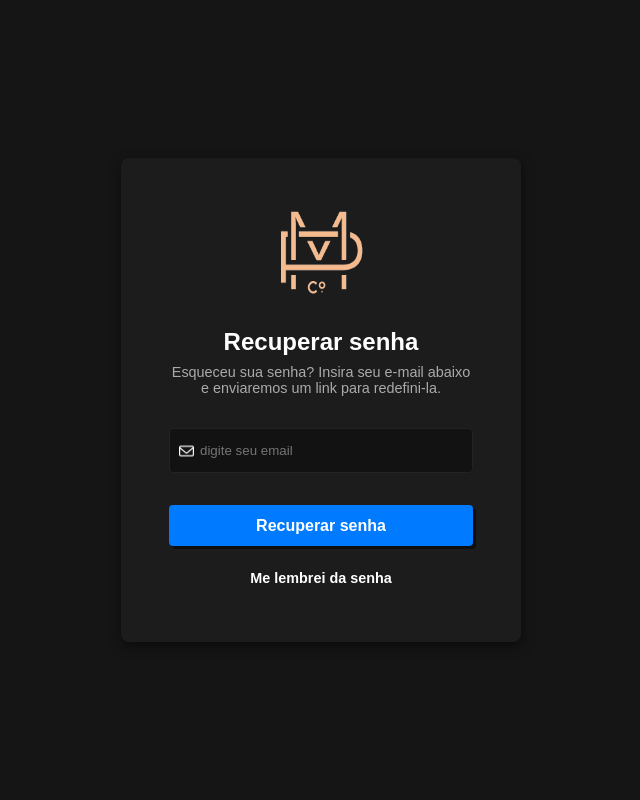
After one commit to brunocriacoes/jade, a PHP site: page /recuperar_senha.html in a window 1280 px wide. The commit adds this page. Shown: the whole page, without its empty margins (319-959 px from the left). Run offline with PHP 8.4, Linux system fonts and the light colour scheme.

Commit message:
fix: recuperar senha;

```diff
--- /dev/null
+++ b/assets/css/_global.css
@@ -0,0 +1,15 @@
+* {
+    margin: 0;
+    padding: 0;
+    box-sizing: border-box;
+}
+
+body {
+    background-color: #151515;
+    display: flex;
+    justify-content: center;
+    align-items: center;
+    height: 100vh;
+    margin: 0;
+    font-family: Arial, sans-serif;
+}
--- /dev/null
+++ b/assets/css/_recuperar_senha.css
@@ -0,0 +1,102 @@
+.container {
+    display: flex;
+    justify-content: center;
+    align-items: center;
+    width: 100%;
+    height: 100%;
+}
+
+.recuperar-senha-box {
+    background-color: #1c1c1c;
+    padding: 3rem;
+    border-radius: 8px;
+    box-shadow: 1px 4px 12px 0px rgba(0, 0, 0, 0.5);
+    text-align: center;
+    color: white;
+    width: 400px;
+}
+
+.recuperar-senha-box-logo {
+    display: flex;
+    justify-content: center;
+    align-items: center;
+    margin-bottom: 2rem;
+}
+
+.logo {
+    background-size: cover;
+    margin: 0 auto;
+}
+
+h2 {
+    margin: 0;
+    padding: 0;
+    font-size: 1.5rem;
+}
+
+.recuperar-senha-box p {
+    margin: 0.5rem 0;
+    font-size: 0.9rem;
+    color: #aaa;
+}
+
+a {
+    color: #ffffff;
+    text-decoration: none;
+    font-weight: 600;
+}
+
+a:hover {
+    text-decoration: underline;
+}
+
+form {
+    margin-top: 2rem;
+    display: grid;
+    gap: 1rem;
+}
+
+.input-group {
+    margin-bottom: 1rem;
+    text-align: left;
+}
+
+input[type="email"] {
+    width: 100%;
+    height: 45px;
+    padding: 0.5rem;
+    margin: 0;
+    border: 1px solid #232323;
+    border-radius: 4px;
+    background-color: #121212;
+    color: white;
+    padding-left: 30px;
+}
+
+.input-email {
+    position: relative;
+}
+
+.mail {
+    position: absolute;
+    top: 50%;
+    left: 10px;
+    transform: translateY(-50%);
+}
+
+.recuperar-senha-btn {
+    background-color: #007bff;
+    color: white;
+    padding: 0.7rem;
+    width: 100%;
+    border: none;
+    border-radius: 4px;
+    cursor: pointer;
+    font-size: 1rem;
+    box-shadow: 3px 3px 0px rgba(0, 0, 0, 0.5);
+    font-weight: 600;
+}
+
+.recuperar-senha-btn:hover {
+    background-color: #0056b3;
+}
--- /dev/null
+++ b/recuperar_senha.html
@@ -0,0 +1,36 @@
+<!DOCTYPE html>
+<html lang="pt-br">
+
+<head>
+    <meta charset="UTF-8">
+    <meta name="viewport" content="width=device-width, initial-scale=1.0">
+    <link rel="stylesheet" href="./assets/css/_global.css">
+    <link rel="stylesheet" href="./assets/css/_recuperar_senha.css">
+    <title>Paramou</title>
+</head>
+
+<body>
+    <div class="container">
+        <div class="recuperar-senha-box">
+            <div class="recuperar-senha-box-logo">
+                <img src="./assets/image/logo/logo.png" alt="logo" width="90" height="90" class="logo">
+            </div>
+            <h2>Recuperar senha</h2>
+            <p>Esqueceu sua senha? Insira seu e-mail abaixo e enviaremos um link para redefini-la.</p>
+            <form>
+                <div class="input-group">
+                    <div class="input-email">
+                        <img src="./assets/image/icon/correspondencia.png" alt="email" width="15" height="15"
+                            class="mail">
+                        <input type="email" id="email" name="email" required placeholder="digite seu email">
+                    </div>
+                </div>
+                <button type="submit" class="recuperar-senha-btn">Recuperar senha</button>
+                <p><a href="./index.html">Me lembrei da senha</a></p>
+            </form>
+        </div>
+    </div>
+    <script type="module" src="./assets/js/main.js"></script>
+</body>
+
+</html>
```
Also changed, not shown: assets/css/_login.css (renamed from assets/css/style.css, +0 -17 lines), index.html (+6 -7 lines).
